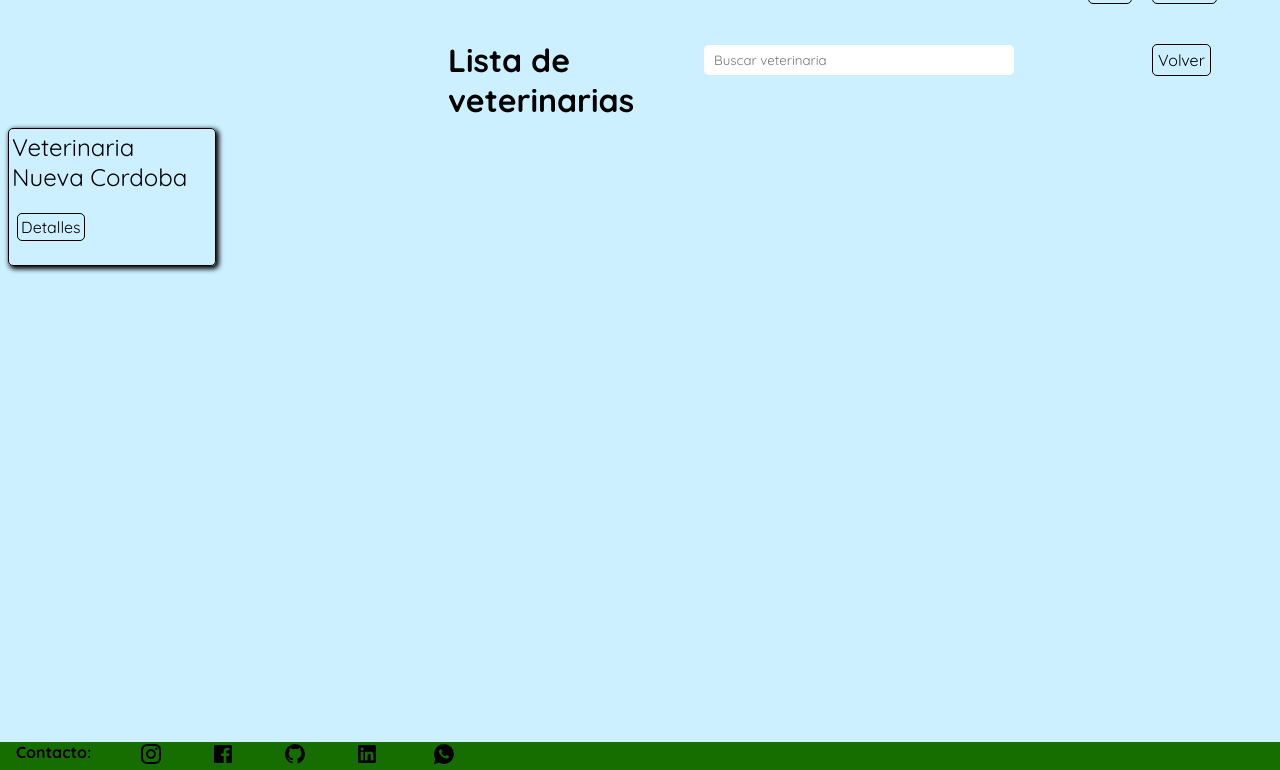
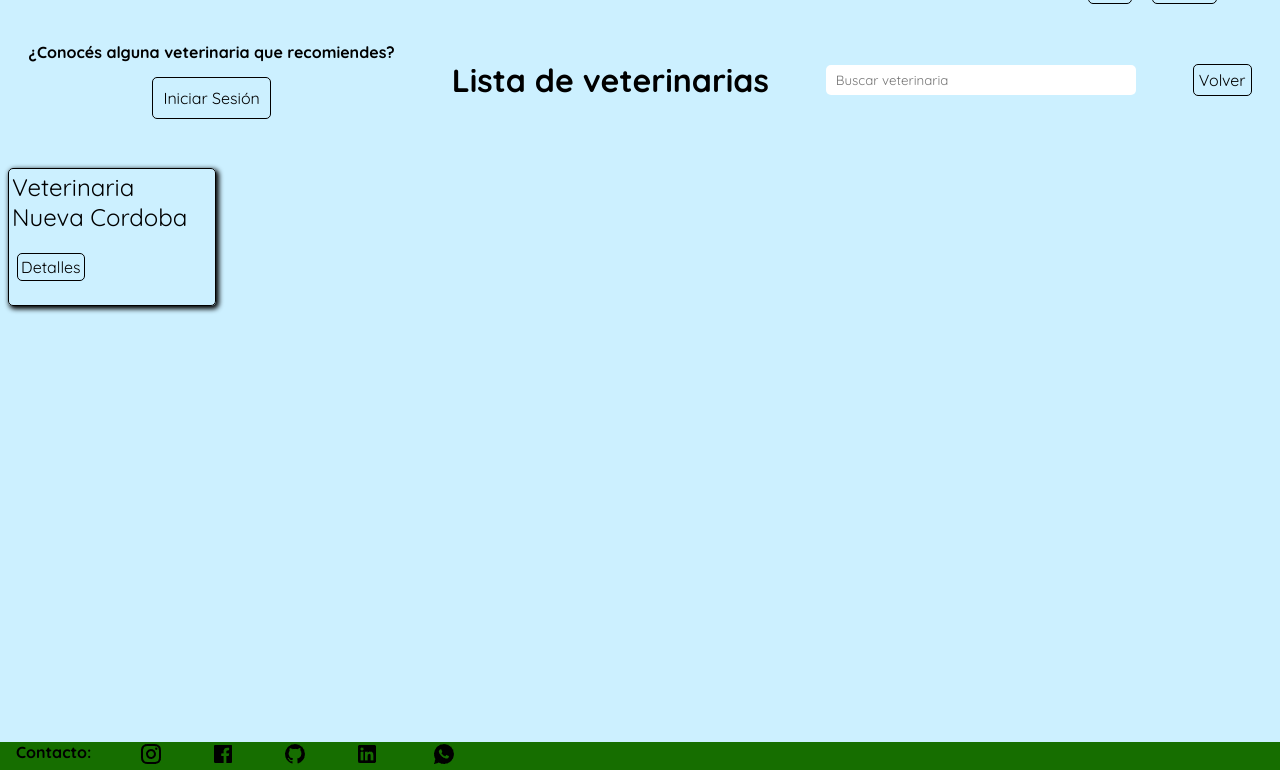
Before and after one commit to Palun7/Proyecto_Final_Martinez, a Django app: page /comunidad/comunidad/veterinarias/list in a window 1280 px wide. Shown: the part 40-810 px from the top of the page. Run offline with Django 5.2, Linux system fonts and the light colour scheme; data comes from the database, SQL or seed files in the repository; both versions use the stored data as it was after the commit.

Commit message:
Update: comunidad CRUD

```diff
--- a/project/comunidad/templates/comunidad/index.html
+++ b/project/comunidad/templates/comunidad/index.html
@@ -29,6 +29,9 @@
     </nav>
     <main class="contenedor">
         <h1 class="titulo_index">Comunidad</h1>
-        <a href="{% url 'comunidad:veterinarias_list' %}">Veterinarias</a>
+        <p class="contenedor_link_veterinarias"><a href="{% url 'comunidad:veterinarias_list' %}" class="link_veterinarias">Veterinarias</a></p>
+        <div class="volver_mascota_contenedor">
+            <a href="{% url 'core:index' %}" class="volver_mascota">Volver</a>
+        </div>
     </main>
 {% endblock content %}
--- a/project/comunidad/templates/comunidad/veterinarias_detail.html
+++ b/project/comunidad/templates/comunidad/veterinarias_detail.html
@@ -39,7 +39,9 @@
                 <li>Ubicación: {{ object.ubicacion }}</li>
                 <li>Descripción: {{ object.descripcion }}</li>
             </div>
-            <img src="{{ object.foto_referencia.url }}" alt="Foto de {{ object.nombre }}" width="" height="" class="imagen_detalle">
+            {% if object.foto_referencia %}
+                <img src="{{ object.foto_referencia.url }}" alt="Foto de {{ object.nombre }}" width="" height="" class="imagen_detalle">
+            {% endif %}
         </ul>
         <div class="volver_mascota_contenedor">
             <a href="{% url 'comunidad:veterinarias_list' %}" class="volver_mascota">Volver</a>
--- a/project/comunidad/templates/comunidad/veterinarias_list.html
+++ b/project/comunidad/templates/comunidad/veterinarias_list.html
@@ -29,20 +29,30 @@
         </div>
     </nav>
     <main class="contenedor">
-        <h1 class="titulo_core">Lista de veterinarias</h1>
-        <div class="busqueda_control">
+        <div class="header_lista_veterinarias">
+            <h1 class="titulo_veterinarias">Lista de veterinarias</h1>
+            <div class="busqueda_veterinarias">
                 <form action="{% url 'comunidad:veterinarias_list' %}" method="get">
                     <input type="text" name="busqueda" placeholder="Buscar veterinaria" class="texto_busqueda_control">
                 </form>
             </div>
             {% if user.is_authenticated %}
             <div class="contenedor_registrar_veterinaria">
-            <p>¿Conocés alguna veterinaria que recomiendes?</p>
-            <a href="{% url 'comunidad:veterinarias_create' %}" class="registrar_veterinaria">Cargá una veterinaria</a>
+                <p><strong>¿Conocés alguna veterinaria que recomiendes?</strong></p>
+                <p class="caja_registrar_veterinaria"><a href="{% url 'comunidad:veterinarias_create' %}" class="registrar_veterinaria">Cargá una veterinaria</a></p>
+            </div>
+            {% else %}
+            <div class="contenedor_registrar_veterinaria">
+                <p><strong>¿Conocés alguna veterinaria que recomiendes?</strong></p>
+                <p class="caja_registrar_veterinaria"><a href="{% url 'login:index' %}" class="registrar_veterinaria">Iniciar Sesión</a></p>
             </div>
             {% endif %}
+            <div class="volver_veterinarias_contenedor">
+                <a href="{% url 'comunidad:index' %}" class="volver_mascota">Volver</a>
+            </div>
+        </div>
         {% for veterinaria in veterinarias %}
-            <ul class="control_list_completo">
+            <ul class="veterinarias_list_completo">
                 <div class="control_list">
                     <p class="nombre_control">{{veterinaria.nombre}}</p>
                     <div class="crud_mascota">
@@ -55,8 +65,5 @@
                 </div>
             </ul>
         {% endfor %}
-        <div class="volver_mascota_contenedor">
-            <a href="{% url 'perfil:index' %}" class="volver_mascota">Volver</a>
-        </div>
     </main>
 {% endblock content %}
--- a/project/core/static/css/style.css
+++ b/project/core/static/css/style.css
@@ -132,6 +132,27 @@
 .contenedor_sobre_mi {
     grid-column: -2/-5;
     grid-row-start: 3;
+}
+
+.contenedor_comunidad {
+    grid-column: 12/15;
+    grid-row-start: 6;
+}
+
+.comunidad {
+    text-decoration: none;
+    color: black;
+    border: 1px solid black;
+    border-radius: 5px;
+    padding: 5px;
+    transition-duration: .2s;
+    font-size: 2rem;
+}
+
+.comunidad:hover {
+    background-color: rgb(80, 80, 80);
+    color: rgb(20, 224, 218);
+    transition-duration: .3s;
 }
 
 .sobre_mi {
@@ -787,7 +808,7 @@
 }
 
 .busqueda {
-    grid-column-start: 11;
+    grid-column-start: 12;
     grid-column-end: 15;
     grid-row-start: 2;
     align-content: center;
@@ -803,7 +824,7 @@
 }
 
 .contenedor_registrar_mascota {
-    grid-column-start: 5;
+    grid-column-start: 4;
     grid-column-end: 9;
     grid-row-start: 2;
     align-content: center;
@@ -1145,7 +1166,7 @@
 }
 
 .busqueda_control {
-    grid-column-start: 12;
+    grid-column-start: 13;
     grid-column-end: 16;
     grid-row-start: 2;
     align-content: center;
@@ -1159,6 +1180,85 @@
     width: 300px;
     padding-left: 10px;
 }
+
+
+
+
+
+/* comunidad */
+
+.header_lista_veterinarias {
+    grid-column: 1/-1;
+    grid-row: 1/5;
+    display: flex;
+    align-items: center;
+    justify-content: space-around;
+}
+
+.titulo_veterinarias {
+    font-size: 2rem;
+    order: 2;
+}
+
+.contenedor_link_veterinarias {
+    grid-column: 6/10;
+    grid-row-start: 7;
+}
+
+.link_veterinarias {
+    text-decoration: none;
+    color: black;
+    border: 1px solid black ;
+    border-radius: 5px;
+    padding: 10px;
+    transition-duration: .2s;
+    font-size: 2rem;
+}
+
+.link_veterinarias:hover {
+    background-color: rgb(80, 80, 80);
+    color: rgb(0, 216, 254);
+    transition-duration: .3s;
+}
+
+.contenedor_registrar_veterinaria {
+    display: flex;
+    flex-direction: column;
+    row-gap: 15px;
+    justify-content: center;
+    order: 1;
+}
+
+.caja_registrar_veterinaria{
+    display: flex;
+    justify-content: center;
+}
+
+.registrar_veterinaria {
+    text-decoration: none;
+    color: black;
+    border: 1px solid black ;
+    border-radius: 5px;
+    padding: 10px;
+    transition-duration: .2s;
+}
+
+.registrar_veterinaria:hover {
+    background-color: rgb(80, 80, 80);
+    color: rgb(35, 173, 0);
+    transition-duration: .3s;
+}
+
+.volver_veterinarias_contenedor {
+    order: 4;
+    align-content: center;
+}
+
+.busqueda_veterinarias {
+    order: 3;
+}
+
+
 
 
 
--- a/project/core/templates/core/galeria_fotos.html
+++ b/project/core/templates/core/galeria_fotos.html
@@ -49,6 +49,6 @@
         </div>
             <div class="contenedor_volver_galeria">
                 <a href="{% url 'core:index' %}" class="volver_galeria">Volver</a>
-        </div>
+            </div>
     </main>
 {% endblock content %}
```
Also changed, not shown: project/db.sqlite3, project/media/fotos/20220816_115729.jpg (deleted), project/media/fotos/20221026_211800.jpg (added), 2 other files. Lines whose indentation alone changed are shown as unchanged.
